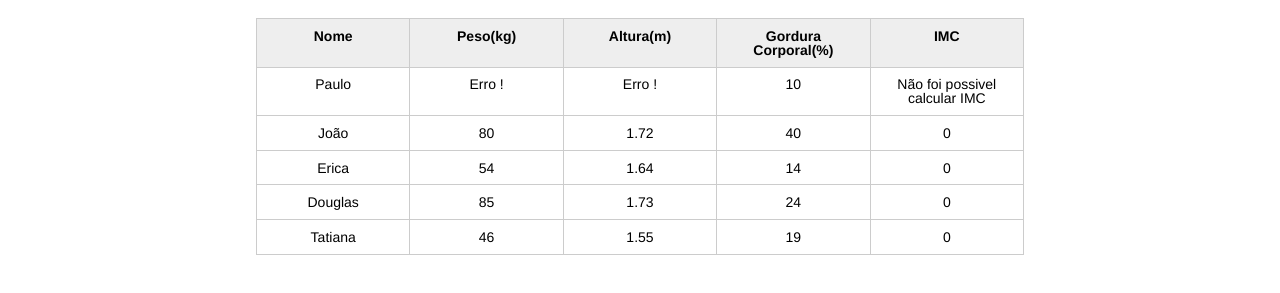
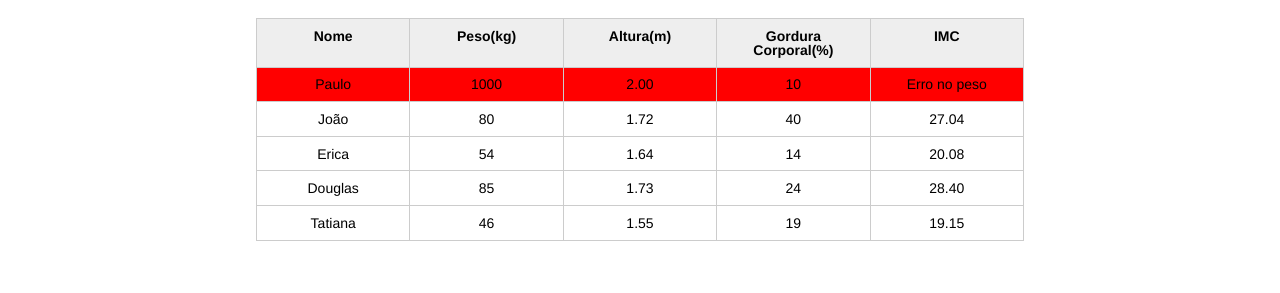
Before and after one commit to VieiraGabrielAlexandre/JavaScriptReview, a plain HTML site: page index.html in a window 1280 px wide. Shown: the part 123-416 px from the top of the page. Drawn offline with Linux system fonts and the light colour scheme.

Commit message:
Estilizando pagina

```diff
--- a/css/index.css
+++ b/css/index.css
@@ -132,3 +132,6 @@ button[disabled=disabled], button:disabled {
 .campo-invalido{
 	border: 1px solid red;
 }
+.paciente-invalido {
+	background-color: red;
+}
--- a/index.html
+++ b/index.html
@@ -30,8 +30,8 @@
 					<tbody id="tabela-pacientes">
 						<tr class="paciente" id="primeiro-paciente">
 							<td class="info-nome">Paulo</td>
-							<td class="info-peso">400</td>
-							<td class="info-altura">4.00</td>
+							<td class="info-peso">1000</td>
+							<td class="info-altura">2.00</td>
 							<td class="info-gordura">10</td>
 							<td class="info-imc">0</td>
 						</tr>
--- a/js/principal.js
+++ b/js/principal.js
@@ -3,38 +3,43 @@ var titulo = (document.querySelector(".titulo"));
 var subtitulo = (document.querySelector(".subtitulo"));
 subtitulo.textContent = "Lista dos clientes";
 
-var paciente = (document.querySelector("#primeiro-paciente"));
+var pacientes = document.querySelectorAll(".paciente");
+
+for (var i = 0; i < pacientes.length; i++) {
+    var paciente = pacientes[i];
+
     var tdPeso = paciente.querySelector(".info-peso");
     var peso = tdPeso.textContent;
-    console.log (paciente);
-    console.log (tdPeso);
-    console.log (peso);
-
-if (peso <= 0 || peso >= 300)
-{
-    alert ("Peso informado incorretamente");
-    tdPeso.textContent = "Erro !";
-    altura = "N/A"
-}
 
     var tdAltura = paciente.querySelector(".info-altura");
     var altura = tdAltura.textContent;
-    console.log(altura);
 
-if (altura < 0 || altura >= 3.00)
+    var imc = peso / (altura * altura);
+    var imcPaciente = paciente.querySelector(".info-imc");
+
+    if (imc >= 60 || imc <= 0)
     {
-    alert ("Altura informada incorretamente");
-    tdAltura.textContent = "Erro !";
-    altura = "N/A"
+        imcPaciente.textContent = "Ocorreu algum erro";
+    } else {
+        imcPaciente.textContent = imc.toFixed(2);
     }
 
-var IMC = peso / (altura * altura);
+    if (peso <= 0 || peso >= 300) {
+        alert("Peso informado incorretamente");
+        imcPaciente.textContent = "Erro no peso";
+        paciente.classList.add("paciente-invalido");
+    }
 
-console.log (IMC);
+    if (altura < 0 || altura >= 3.00) {
+        alert("Altura informada incorretamente");
+        imcPaciente.textContent = "Erro na altura";
+        paciente.classList.add("paciente-invalido");
+    }
 
-var imcPrimeiroPaciente = (document.querySelector(".info-imc"));
-    imcPrimeiroPaciente.textContent = IMC;
-if (imcPrimeiroPaciente.textContent == 'NaN')
-{
-    imcPrimeiroPaciente.textContent = "Não foi possivel calcular IMC";
+    if (imcPaciente.textContent == 'NaN') {
+        imcPaciente.textContent = "Não foi possivel calcular IMC";
     }
+
+
+
+}
```
Lines whose indentation alone changed are shown as unchanged.
